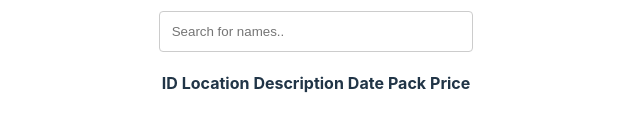
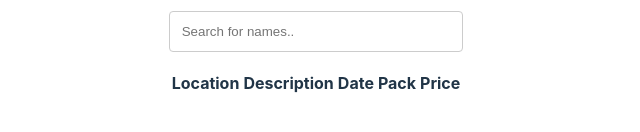
Before and after one commit to Allynesta/myplanner, a React (Vite) app: page /Report-Table in a window 1280 px wide. Shown: the part 408-540 px from the top of the page, without its empty margins (324-964 px from the left). Built offline with nearby package versions, Linux system fonts and the light colour scheme.

Commit message:
update display table

```diff
--- a/src/components/ReportTable.tsx
+++ b/src/components/ReportTable.tsx
@@ -55,7 +55,6 @@ const ReportTable = () => {
 			<table id="myTable">
 				<thead>
 					<tr className="header">
-						<th style={{ width: "20%" }}>ID</th>
 						<th style={{ width: "20%" }}>Location</th>
 						<th style={{ width: "20%" }}>Description</th>
 						<th style={{ width: "20%" }}>Date</th>
```
